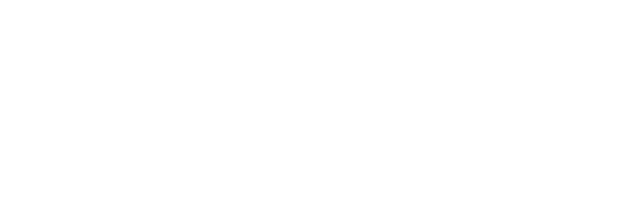
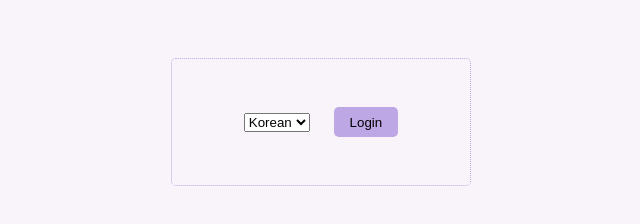
Before and after one commit to ha-anna/insahanda, a plain HTML site: page index.html in a window 1280 px wide. Shown: the whole page, without its empty margins (319-959 px from the left). Drawn offline with Linux system fonts and the light colour scheme.

Commit message:
Upload: html, css

```diff
--- a/index.html
+++ b/index.html
@@ -6,9 +6,18 @@
   <meta http-equiv="X-UA-Compatible" content="IE=edge">
   <meta name="viewport" content="width=device-width, initial-scale=1.0">
   <title>인사한다.js | insahanda.js</title>
+  <link rel="stylesheet" type="text/css" href="style.css">
 </head>
 
 <body>
+  <div id="container">
+    <select id="lang">
+      <option value="ko">Korean</option>
+      <option value="en">English</option>
+      <option value="pl">Polish</option>
+    </select>
+    <button type="button" id="login">Login</button>
+  </div>
 
   <script src="jquery-3.6.4.js"></script>
   <script src="insahanda.js"></script>
--- /dev/null
+++ b/style.css
@@ -0,0 +1,36 @@
+:root {
+  --white: #F8F4F9;
+  --lavender: #BEA7E5;
+
+}
+
+* {
+  box-sizing: border-box;
+}
+
+body {
+  background: var(--white);
+  display: flex;
+  justify-content: center;
+  padding-top: 50px;
+}
+
+#container {
+  width: 300px;
+  padding: 3rem;
+  display: flex;
+  justify-content: space-evenly;
+  align-items: center;
+  border: var(--lavender) 1px dotted;
+  border-radius: 0.3rem;
+}
+
+button {
+  border: none;
+  padding: 0.5rem 1rem;
+  border-radius: 0.3rem;
+  background: var(--lavender);
+  cursor: pointer;
+  max-width: 100px;
+  max-height: 30px;
+}
```
